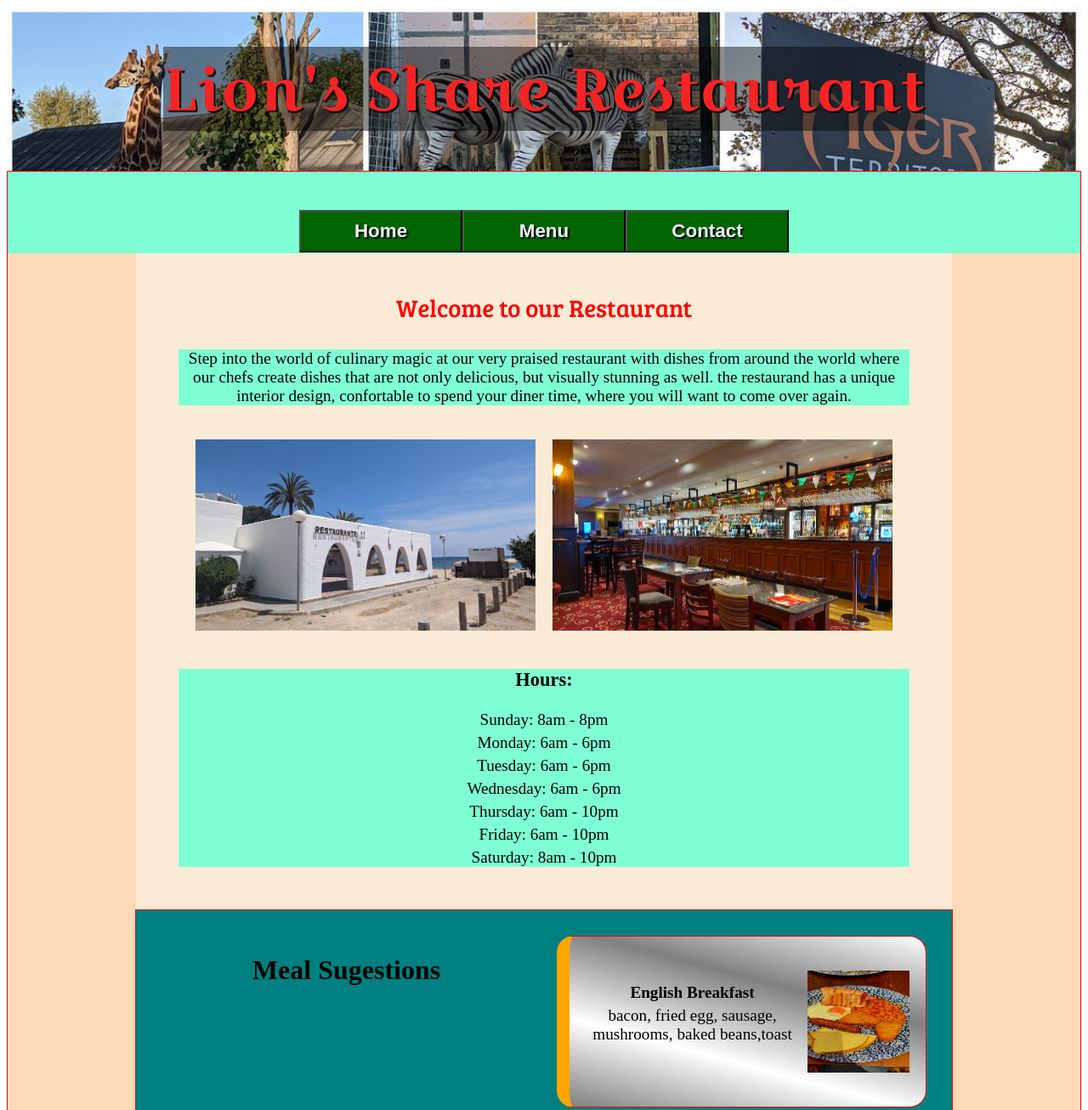
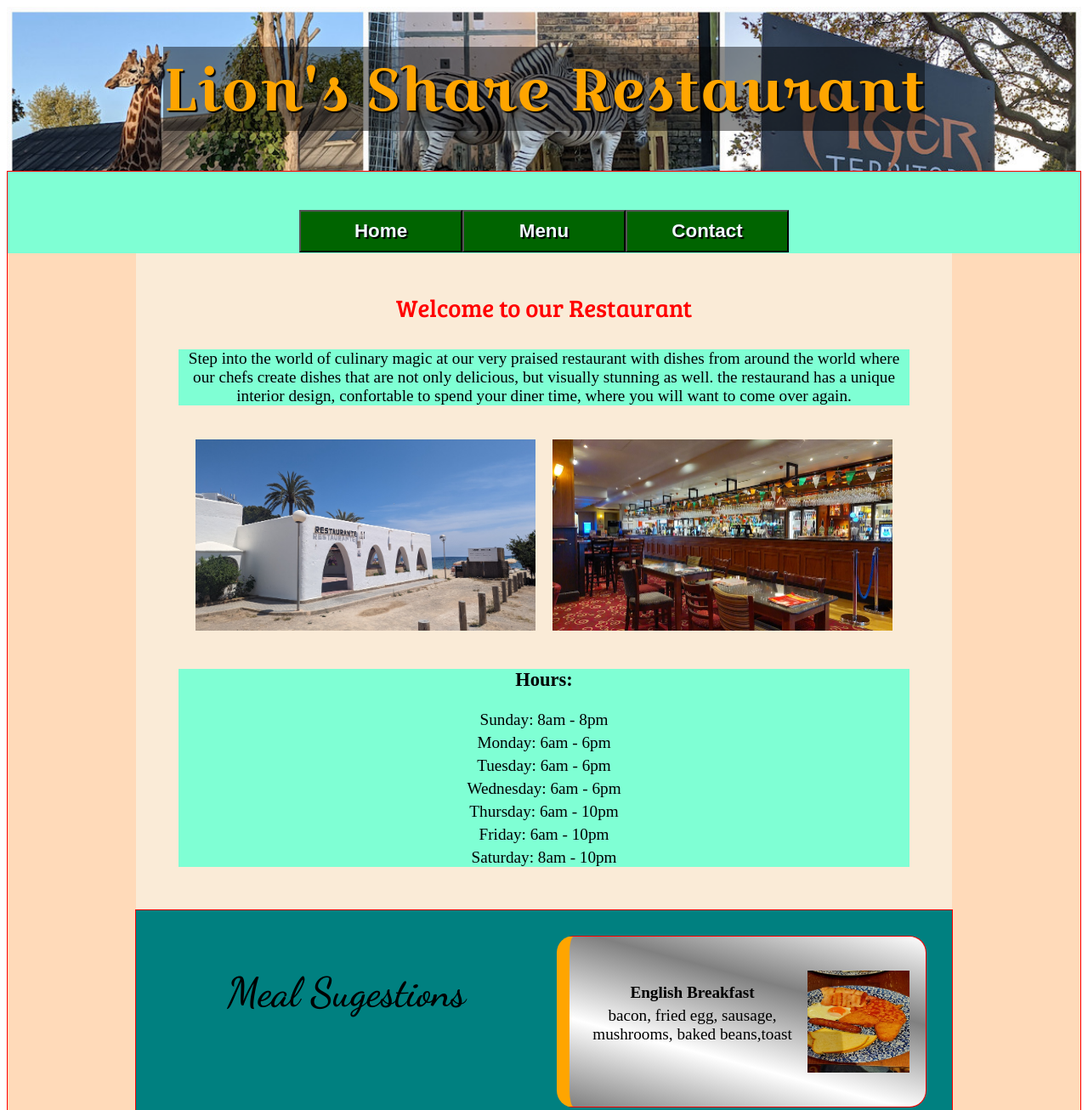
Before and after one commit to petredemi/restaurant-page, a website built with webpack: page dist/index.html in a window 1280 px wide. Shown: the top 1306 px of the page at 85% size. Built offline with Linux system fonts and the light colour scheme.

Commit message:
change font style

```diff
--- a/src/style.css
+++ b/src/style.css
@@ -40,7 +40,7 @@ body {
 
 .title{
     display: flex;
-    color: rgb(244, 36, 36);
+    color: orange;
     font-size: 35px;
     font-family: font-2;
     text-shadow: 2px 2px 1px black;
@@ -119,8 +119,9 @@ h2{
     width: auto;
 }
 #sugestion{
-    font-size: 2rem;
+    font-size: 3rem;
     max-height: 50px;
+    font-family: font-3, 'Times New Roman', Times, serif;
     width: auto;
     text-align: center;
 }
```
Also changed, not shown: dist/index.bundle.js.
